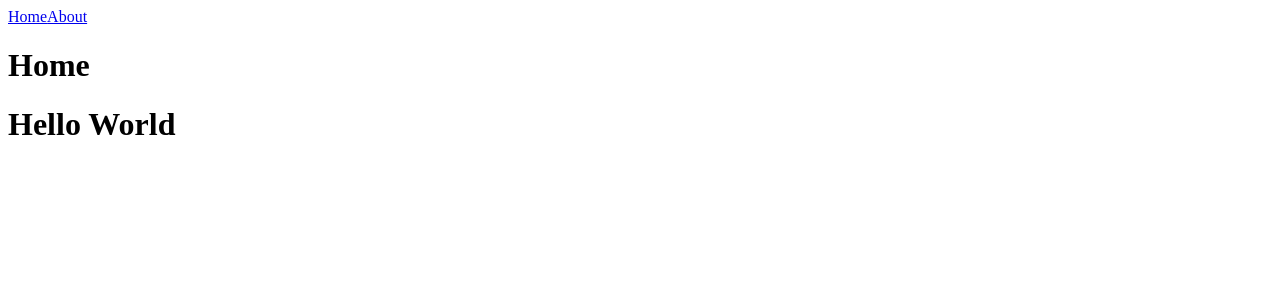
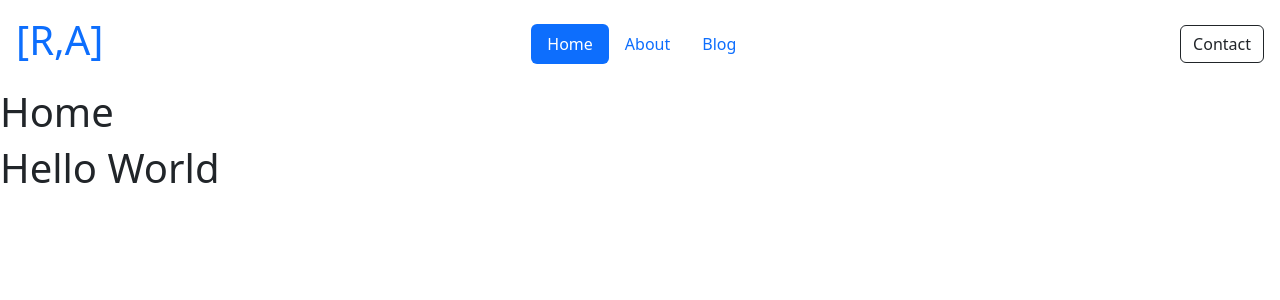
Before and after one commit to melockwood94/prometheus-automation, a React (Vite) app: page / in a window 1280 px wide. Shown: the top 300 px of the page. Built offline with nearby package versions, Linux system fonts and the light colour scheme.

Commit message:
FEAT: Implemented initial design of header.

```diff
--- a/package.json
+++ b/package.json
@@ -10,6 +10,7 @@
     "preview": "vite preview"
   },
   "dependencies": {
+    "bootstrap": "^5.3.2",
     "react": "^18.2.0",
     "react-dom": "^18.2.0",
     "react-router-dom": "^6.18.0"
--- a/src/App.jsx
+++ b/src/App.jsx
@@ -1,15 +1,11 @@
 import './App.css'
 import { Routes, Route, Link } from 'react-router-dom'
+import Header from './Components/Header/Header'
 
 function App() {
   return (
     <>
-    <header>
-      <nav>
-        <Link to='/'>Home</Link>
-        <Link to='/about'>About</Link>
-      </nav>
-    </header>
+    <Header />
 
     <Routes>
       <Route path="/" element={<Home />} />
--- /dev/null
+++ b/src/Components/Header/Header.css
@@ -0,0 +1,6 @@
+header {
+    display: flex;
+    justify-content: space-between;
+    align-items: center;
+    padding: 16px;
+}
--- /dev/null
+++ b/src/Components/Header/Header.jsx
@@ -0,0 +1,20 @@
+import Logo from './Logo';
+import Navbar from './Navbar';
+import HeaderAction from './HeaderAction';
+import './Header.css';
+
+function Header() {
+    return (
+        <>
+        <header>
+            <Logo />
+
+            <Navbar />
+
+            <HeaderAction />
+        </header>
+        </>
+    )
+}
+
+export default Header;
--- /dev/null
+++ b/src/Components/Header/HeaderAction.jsx
@@ -0,0 +1,11 @@
+import { Link } from "react-router-dom";
+
+function HeaderAction() {
+    return (
+        <>
+        <Link to='/contact' className="btn btn-outline-dark">Contact</Link>
+        </>
+    )
+}
+
+export default HeaderAction;
--- /dev/null
+++ b/src/Components/Header/Logo.jsx
@@ -0,0 +1,13 @@
+import { Link } from "react-router-dom";
+
+function Logo() {
+    return (
+        <>
+        <Link to="/" style={{textDecoration: "none"}}>
+            <h1 className="logo">[R,A]</h1>
+        </Link>
+        </>
+    )
+}
+
+export default Logo;
--- /dev/null
+++ b/src/Components/Header/Navbar.jsx
@@ -0,0 +1,17 @@
+import { NavLink } from "react-router-dom";
+
+function Navbar() {
+    return (
+        <>
+        <nav className="nav nav-pills nav-fill">
+            <NavLink className="nav-item nav-link" to='/'>Home</NavLink>
+
+            <NavLink className="nav-item nav-link" to='/about'>About</NavLink>
+
+            <NavLink className="nav-item nav-link" to='/blog'>Blog</NavLink>
+        </nav>
+        </>
+    )
+}
+
+export default Navbar;
--- a/src/index.css
+++ b/src/index.css
@@ -0,0 +1,4 @@
+* {
+  margin: 0;
+  padding: 0;
+}
--- a/src/main.jsx
+++ b/src/main.jsx
@@ -2,6 +2,7 @@ import React from 'react'
 import ReactDOM from 'react-dom/client'
 import App from './App.jsx'
 import './index.css'
+import 'bootstrap/dist/css/bootstrap.min.css'
 import { BrowserRouter } from 'react-router-dom'
 
 ReactDOM.createRoot(document.getElementById('root')).render(
```
Also changed, not shown: 1 other file (tests, documents, lock files or other folders).
